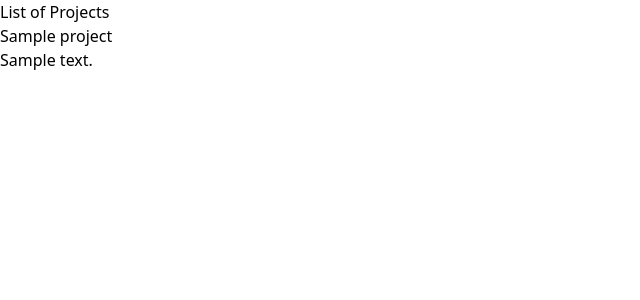
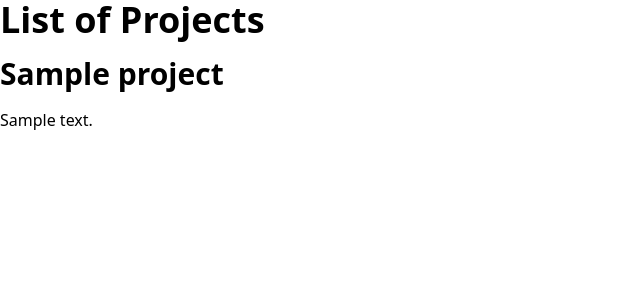
Before and after one commit to seapagan/django-projects, a Django app: template templates/app/home.html in a window 1280 px wide. Shown: the top 300 px of the page, without its empty margins (0-640 px from the left). Run offline with Django 5.2, Linux system fonts and the light colour scheme; the template is opened without the code that fills it: values that come from a table or form of the project are taken from there, others are empty; tables that the repository leaves empty hold one stand-in row (values such as "Sample post"); parts of the project's set-up code (start-up, migrations or seed data) failed here and were passed over; some libraries are stand-ins or nearby versions.

Commit message:
Refactor home page template to extend base layout and improve project listing display
Signed-off-by: Grant Ramsay <seapagan@gmail.com>

```diff
--- /dev/null
+++ b/templates/app/_base.html
@@ -0,0 +1,20 @@
+{% load static tailwind_tags %}
+<!DOCTYPE html>
+<html lang="en">
+
+  <head>
+    <meta charset="UTF-8">
+    <meta name="viewport" content="width=device-width, initial-scale=1.0">
+    {% tailwind_preload_css %}
+    {% tailwind_css %}
+    <title>Projects</title>
+  </head>
+
+  <body>
+    <h1 class="text-4xl font-bold mb-4">List of Projects</h1>
+    {% block content%}
+    {% endblock content%}
+
+  </body>
+
+</html>
--- a/templates/app/home.html
+++ b/templates/app/home.html
@@ -1,31 +1,18 @@
-{% load static tailwind_tags %}
-<!DOCTYPE html>
-<html lang="en">
+{% extends "app/_base.html" %}
 
-  <head>
-    <meta charset="UTF-8">
-    <meta name="viewport" content="width=device-width, initial-scale=1.0">
+{% block content%}
 
-    {% tailwind_css %}
-
-    <title>Projects</title>
-  </head>
-
-  <body>
-    <h1>List of Projects</h1>
 {% if projects%}
 {% for project in projects%}
 <div>
-      <h2>
+  <h2 class="text-3xl font-semibold mb-4">
     {{project.title}}
   </h2>
-      <p>{{project.details}}</p>
+  <p class="mb-2">{{project.details}}</p>
 </div>
 {% endfor %}
 {% else %}
 <p>No Projects are defined yet.</p>
 {% endif %}
 
-  </body>
-
-</html>
+{% endblock content %}
```
Lines whose indentation alone changed are shown as unchanged.
